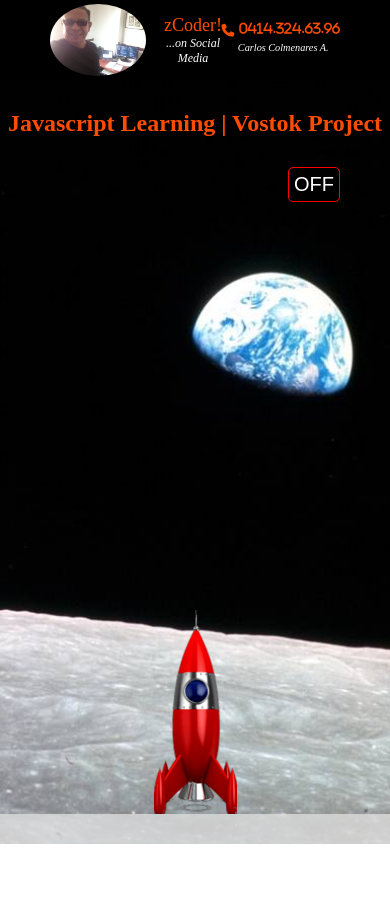
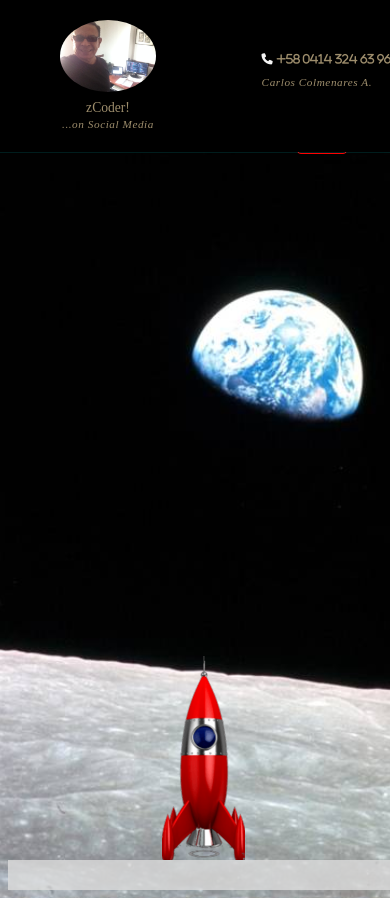
Before and after one commit to cycscarlos/6.proyecto_Cohete_con_JS, a plain HTML site: page index.html in a window 390 px wide. Before the commit the page ends 844 px from the top, so only its background shows below. Drawn offline with Linux system fonts and the light colour scheme.

Commit message:
redefinición del header y el modo responsive

```diff
--- /dev/null
+++ b/assets/css/header.css
@@ -0,0 +1,92 @@
+:root {
+  --color-logo: #9d8d6c;
+  --color-background: #000;
+  --font-header: "Times New Roman", cursive;
+
+  --step--4: clamp(0.48rem, 0.47rem + 0.06vw, 0.51rem);
+  --step--3: clamp(0.58rem, 0.55rem + 0.12vw, 0.64rem);
+  --step--2: clamp(0.69rem, 0.65rem + 0.21vw, 0.8rem);
+  --step--1: clamp(0.83rem, 0.77rem + 0.33vw, 1rem);
+  --step-0: clamp(1rem, 0.9rem + 0.49vw, 1.25rem);
+  --step-1: clamp(1.2rem, 1.06rem + 0.71vw, 1.56rem);
+  --step-2: clamp(1.44rem, 1.24rem + 1vw, 1.95rem);
+  --step-3: clamp(1.73rem, 1.45rem + 1.39vw, 2.44rem);
+  --step-4: clamp(2.07rem, 1.69rem + 1.91vw, 3.05rem);
+  --step-5: clamp(2.49rem, 1.97rem + 2.59vw, 3.82rem);
+}
+
+header {
+  width: 90%;
+  position: fixed;
+  top: 0;
+  left: 0;
+  z-index: 100;
+  padding: 0.625em 3.125em;
+  background-color: var(--color-background);
+  font-family: var(--font-header);
+}
+.header-container {
+  display: grid;
+  grid-template-areas: "profile phone";
+  grid-template-columns: repeat(auto-fill, minmax(1fr, 1fr));
+}
+.profile {
+  grid-area: profile;
+  display: flex;
+  align-items: center;
+  justify-self: self-start;
+}
+.logo img {
+  border-radius: 50%;
+}
+.logotext {
+  margin-left: 1em;
+  font-size: var(--step--1);
+  color: var(--color-logo);
+  font-weight: 500;
+}
+.logotext span {
+  font-style: italic;
+  text-align: center;
+  letter-spacing: 0.05em;
+}
+.logotext span,
+.phone {
+  font-size: var(--step--2);
+  color: var(--color-logo);
+}
+.phone {
+  grid-area: phone;
+  justify-self: flex-end;
+  align-self: center;
+}
+.phone [class*="fa fa-"]:before {
+  color: whitesmoke;
+  top: 0.125em;
+  right: 0.3em;
+  margin-right: 0.3em;
+}
+.phone p {
+  font-style: italic;
+  letter-spacing: 0.05em;
+}
+@media screen and (min-width: 0px) and (max-width: 414px) {
+  header {
+    box-shadow: 0 0 0.05em cyan;
+  }
+  .header-container {
+    padding: 0.625em 0.625em;
+  }
+}
+@media screen and (min-width: 0px) and (max-width: 500px) {
+  header {
+    box-shadow: 0 0 0.05em cyan;
+  }
+  .profile {
+    flex-direction: column;
+    text-align: center;
+  }
+  .logotext {
+    margin: 0.3em auto 0;
+  }
+}
--- a/index.html
+++ b/index.html
@@ -7,8 +7,9 @@
     <meta name="viewport" content="width=device-width, initial-scale=1.0" />
     <meta name="author" content="https://carlos-colmenares-a.netlify.app" />
 
-    <link rel="stylesheet" href="./assets/css/styleGral.css" />
-    <link rel="stylesheet" href="./assets/css/style_Cohete.css" />
+    <!-- <link rel="stylesheet" href="./assets/css/styleGral.css" /> -->
+    <link rel="stylesheet" href="./assets/css/header.css" />
+    <link rel="stylesheet" href="./assets/css/cohete.css" />
     <link
       rel="shortcut icon"
       href="./assets/img/favicon.png"
@@ -19,8 +20,7 @@
   </head>
   <body>
     <!--: Header & Menu Navigation -->
-
-    <header>
+    <!-- <header>
       <div class="Grid-container">
         <div class="profile">
           <a href="#" class="logo">
@@ -42,7 +42,35 @@
           <p>Carlos Colmenares A.</p>
         </div>
       </div>
+    </header> -->
+
+    <!-- Header area start -->
+    <header>
+      <div class="header-container">
+        <div class="profile">
+          <div class="logoFoto">
+            <a href="#" class="logo">
+              <img
+                width="96"
+                height="72"
+                src="./assets/img/logo.jpg"
+                alt="Software Developer"
+              />
+            </a>
+          </div>
+
+          <div class="logotext">
+            zCoder!<br /><span>...on Social Media</span>
+          </div>
+        </div>
+
+        <div class="phone">
+          <i class="fa fa-phone" aria-hidden="true">+58 0414 324 63 96</i>
+          <p>Carlos Colmenares A.</p>
+        </div>
+      </div>
     </header>
+    <!-- Header area ends -->
 
     <!--: Cuerpo Principal para el desarrollo del proyecto Vostok -->
 
```
Also changed, not shown: assets/css/cohete.css (renamed from assets/css/style_Cohete.css), assets/css/x-styleGral.css (renamed from assets/css/styleGral.css), assets/img/logo.jpg (renamed from assets/img/logoFoto.JPG).
